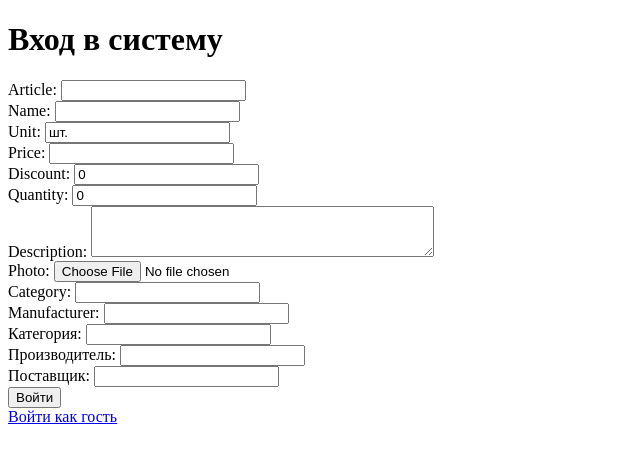
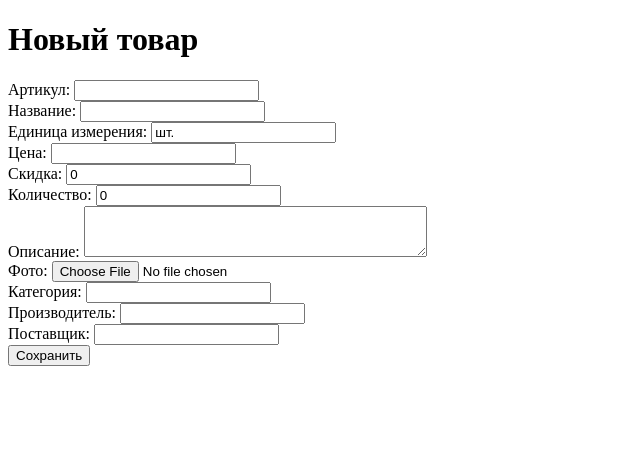
Before and after one commit to zernovga/demoexam_26, a Django app: template core/templates/core/product_form.html in a window 1280 px wide. Shown: the part 91-554 px from the top of the page, without its empty margins (0-640 px from the left). Run offline with Django 5.2, Linux system fonts and the light colour scheme; the template is opened without the code that fills it: values that come from a table or form of the project are taken from there, others are empty.

Commit message:
clean form and make image upload working
Co-authored-by: Copilot <copilot@github.com>

```diff
--- a/core/forms.py
+++ b/core/forms.py
@@ -5,8 +5,6 @@ from .models import Product, Supplier
 
 class ProductForm(forms.ModelForm):
     # Текстовые поля для "умного" ввода
-    category_name = forms.CharField(label="Категория", required=True)
-    manufacturer_name = forms.CharField(label="Производитель", required=True)
     supplier_name = forms.CharField(label="Поставщик", required=True)
 
     class Meta:
@@ -23,6 +21,18 @@ class ProductForm(forms.ModelForm):
             "category",
             "manufacturer",
         ]
+        labels = {
+            "article": "Артикул",
+            "name": "Название",
+            "unit": "Единица измерения",
+            "price": "Цена",
+            "discount": "Скидка",
+            "quantity": "Количество",
+            "description": "Описание",
+            "photo": "Фото",
+            "category": "Категория",
+            "manufacturer": "Производитель",
+        }
         widgets = {
             "description": forms.Textarea(attrs={"rows": 3}),
         }
@@ -31,12 +41,6 @@ class ProductForm(forms.ModelForm):
         super().__init__(*args, **kwargs)
         # Предзаполняем поля при редактировании
         if self.instance.pk:
-            if self.instance.category:
-                self.fields["category_name"].initial = self.instance.category.name
-            if self.instance.manufacturer:
-                self.fields[
-                    "manufacturer_name"
-                ].initial = self.instance.manufacturer.name
             if self.instance.supplier:
                 self.fields["supplier_name"].initial = self.instance.supplier.name
 
--- a/core/templates/core/product_form.html
+++ b/core/templates/core/product_form.html
@@ -1,16 +1,19 @@
 {% extends 'core/base.html' %}
 
-{% block title %}Авторизация - ООО «Обувь»{% endblock %}
-{% block h1 %}Вход в систему{% endblock %}
+{% block title %}
+{% if is_edit %}Редактирование товара{% else %}Добавление товара{% endif %}
+{% endblock %}
+
+{% block h1 %}
+{% if is_edit %}Редактирование товара: {{ object.article }}{% else %}Новый товар{% endif %}
+{% endblock %}
 
 {% block content %}
 <div>
-    <form method="post">
+    <form method="post" enctype="multipart/form-data">
         {% csrf_token %}
-        {{ form  }}
-        <button type="submit" class="btn">Войти</button>
+        {{ form }}
+        <button type="submit" class="btn">Сохранить</button>
     </form>
-
-    <a href="{% url 'product_list' %}">Войти как гость</a>
 </div>
 {% endblock %}
```
